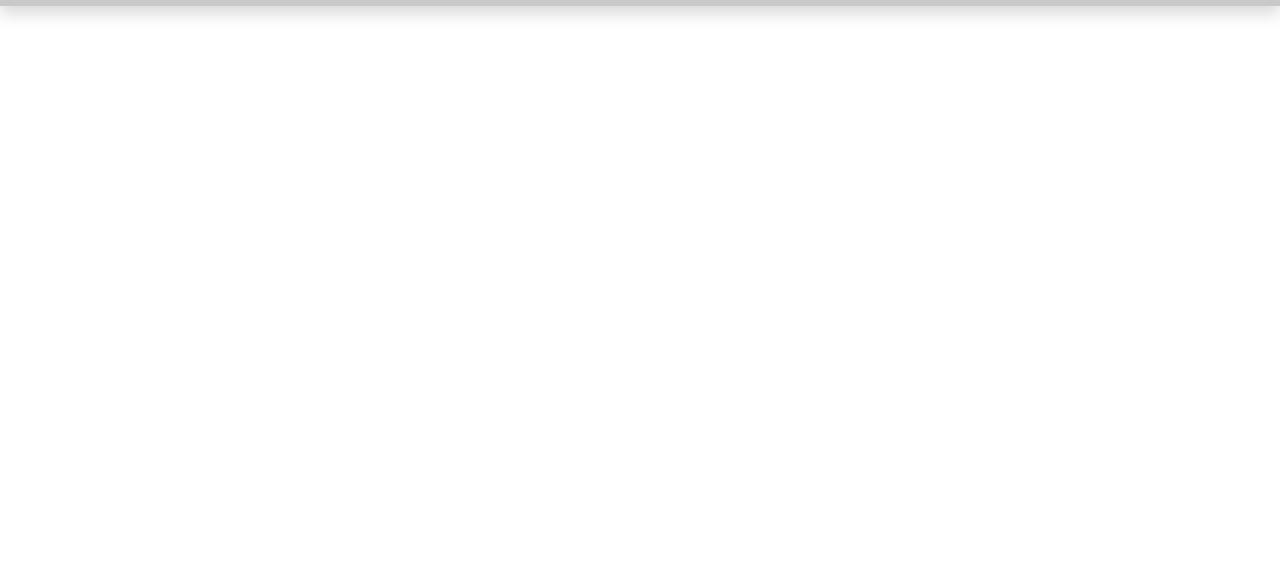
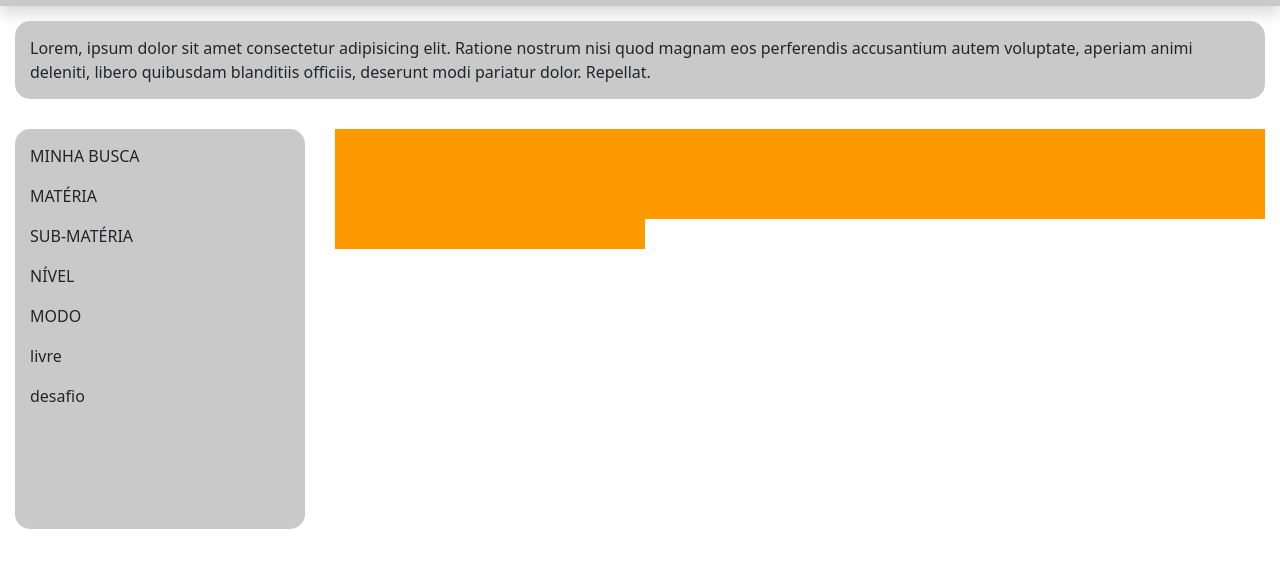
Before and after one commit to Quack-san/brain-duck-app, a website: page dist/questions.html in a window 1280 px wide. Shown: the part 44-612 px from the top of the page. Drawn offline with nearby package versions, Linux system fonts and the light colour scheme.

Commit message:
Style & Added: Template of the question.html and also new css original files

```diff
--- /dev/null
+++ b/dist/css/style-patterns.css
@@ -0,0 +1,56 @@
+
+.grid-container {
+    display: grid;
+}
+
+.grid-row {
+    grid-template-rows: auto;
+}
+
+.flex-container {
+    display: flex;
+}
+
+.centralize {
+    justify-content: center;
+    align-items: center;
+}
+
+.fit-w {
+    width: fit-content;
+}
+.fit-h {
+    height: fit-content;
+}
+.fit-wh {
+    width: fit-content;
+    height: fit-content;
+}
+
+.padding {
+    padding: 15px;
+}
+
+.margin {
+    margin: 15px;
+}
+
+.b-round {
+    border-radius: 15px;
+}
+
+.no-border {
+    border: none;
+}
+
+/*
+    COLORS
+*/
+
+.quack {
+    background-color: #c9c9c9;
+}
+
+.duck {
+    background-color: #ff9900;
+}
--- /dev/null
+++ b/dist/css/style-questions.css
@@ -0,0 +1,18 @@
+.introcution-text {
+    display: block;
+}
+
+.fs-box {
+    grid-auto-flow: column;
+    grid-template-columns: 1fr 3fr;
+}
+
+.search-grid {
+    grid-template-columns: repeat(3, 1fr);
+    height: fit-content;
+}
+
+.filter-menu {
+    height: 400px;
+    flex-direction: column;
+}
--- a/dist/questions.html
+++ b/dist/questions.html
@@ -13,7 +13,12 @@
 	<link rel="stylesheet" href="./css/styleMain.css">
 	<link rel="stylesheet" href="./css/styleHeaderFooter.css">
 	<link rel="stylesheet" href="./css/styleSideMenu.css">
+
+	<link rel="stylesheet" href="css/style-patterns.css">
+	<link rel="stylesheet" href="css/style-questions.css">
+
 	<title>Projeto TCC</title>
+
 </head>
 
 <body>
@@ -36,6 +41,54 @@
 		</ul>
 	</div>
 
+	<div class="grid-container grid-row">
+
+		<div class="flex-container">
+
+			<p class="introduction-text padding margin b-round quack">
+				Lorem, ipsum dolor sit amet consectetur adipisicing elit.
+				Ratione nostrum nisi quod magnam eos perferendis accusantium autem voluptate,
+				aperiam animi deleniti, libero quibusdam blanditiis officiis, deserunt modi
+				pariatur dolor. Repellat.
+			</p>
+
+		</div>
+
+		<div class="fs-box grid-container">
+
+			<div class="filter-menu flex-container margin padding quack b-round">
+
+				<p>MINHA BUSCA</p>
+
+				<p>MATÉRIA</p>
+
+				<p>SUB-MATÉRIA</p>
+
+				<p>NÍVEL</p>
+
+				<p>MODO</p>
+				<p>livre</p>
+				<p>desafio</p>
+
+			</div>
+
+			<div class="search-grid grid-container margin">
+
+				<div class="item padding duck"></div>
+				<div class="item padding duck"></div>
+				<div class="item padding duck"></div>
+				<div class="item padding duck"></div>
+				<div class="item padding duck"></div>
+				<div class="item padding duck"></div>
+				<div class="item padding duck"></div>
+				<div class="item padding duck"></div>
+				<div class="item padding duck"></div>
+				<div class="item padding duck"></div>
+
+			</div>
+		</div>
+
+	</div>
+
 	<script src="./js/showAndHideMenu.js"></script>
-
 </body>
```
Also changed, not shown: dist/css/style-testSimulate.css (+0 -52 lines), dist/testSimulate.html (+2 -1 lines).
